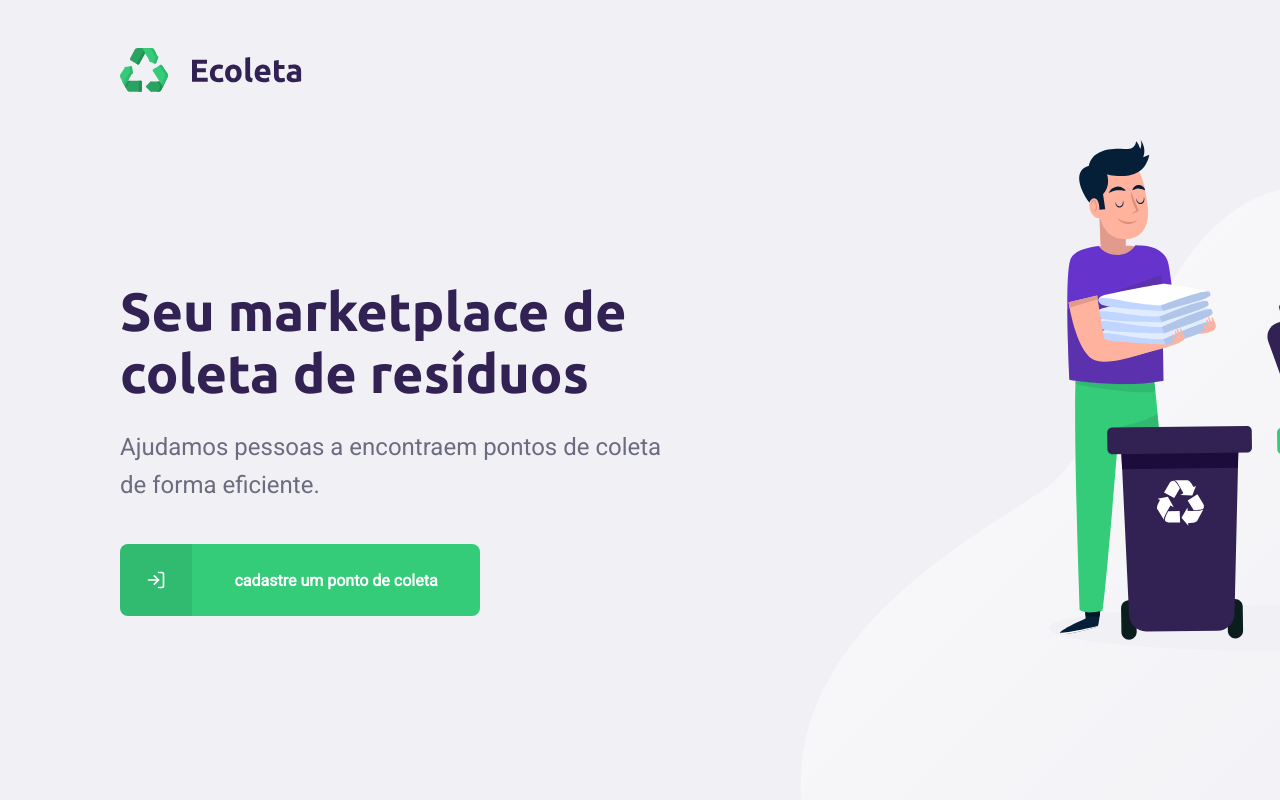
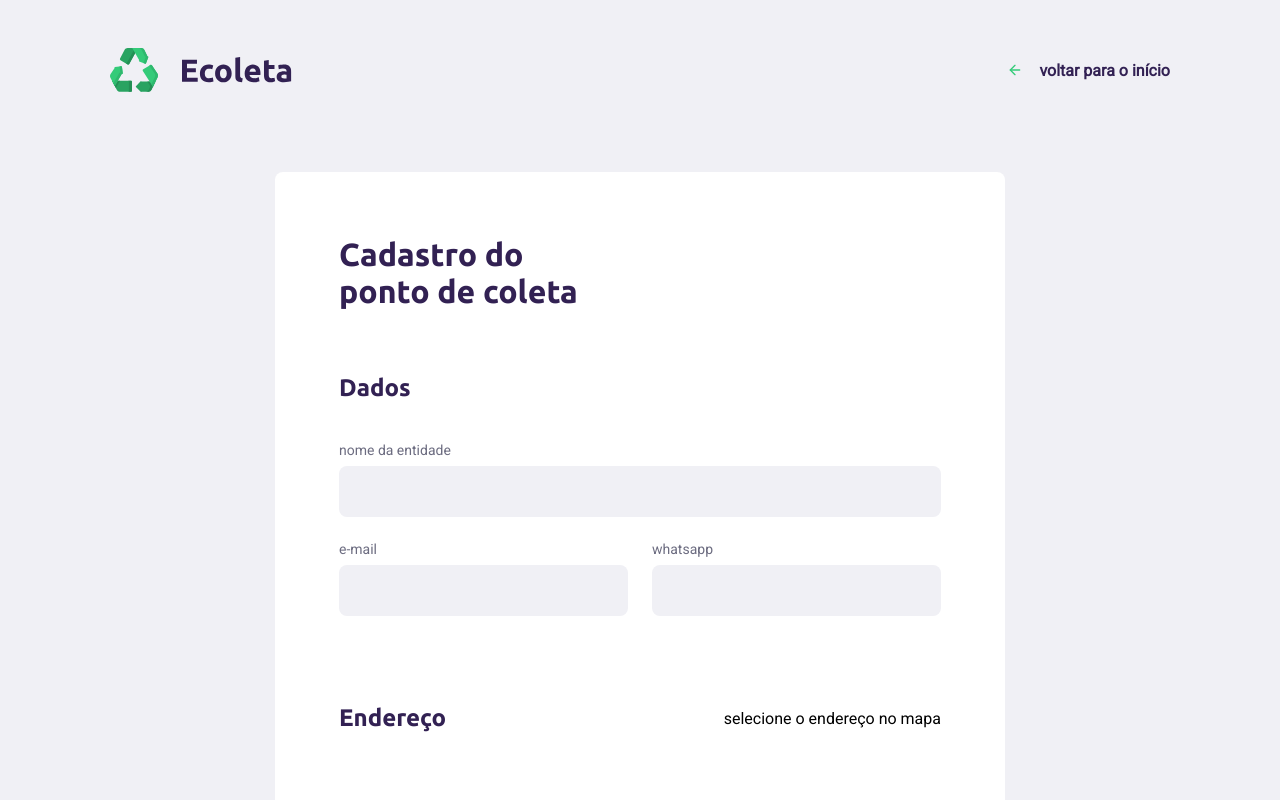
Before and after one commit to coderamos/application-ecodev-frontend, a React (Create React App) app: page /create-point in a window 1280 px wide. Shown: the top 800 px of the page. Built offline with nearby package versions, Linux system fonts and the light colour scheme.

Commit message:
Point page layout created

```diff
--- a/package.json
+++ b/package.json
@@ -14,6 +14,7 @@
     "react": "^16.13.1",
     "react-dom": "^16.13.1",
     "react-icons": "^3.10.0",
+    "react-router-dom": "^5.2.0",
     "react-scripts": "3.4.1",
     "styled-components": "^5.1.1",
     "typescript": "~3.7.2"
@@ -38,5 +39,8 @@
       "last 1 firefox version",
       "last 1 safari version"
     ]
+  },
+  "devDependencies": {
+    "@types/react-router-dom": "^5.1.5"
   }
 }
--- a/src/App.tsx
+++ b/src/App.tsx
@@ -1,13 +1,12 @@
 import React from "react";
 import "./App.css";
-import { Home } from "./pages";
 import { ThemeProvider } from "styled-components";
 import { theme } from "./styles";
-
+import Routes from "./routes";
 function App() {
   return (
     <ThemeProvider theme={theme}>
-      <Home />
+      <Routes />
     </ThemeProvider>
   );
 }
--- /dev/null
+++ b/src/components/header/index.tsx
@@ -0,0 +1,25 @@
+import React from "react";
+import { FiArrowLeft } from "react-icons/fi";
+
+import { HeaderWrapper, HeaderLink, LogoWrapper } from "./styles";
+import { logo } from "../../assets";
+
+interface HeaderProps {
+  hasBackButtom?: boolean;
+}
+
+const Header: React.FC<HeaderProps> = ({ hasBackButtom }) => {
+  return (
+    <HeaderWrapper>
+      <LogoWrapper src={logo} alt="ecodev" />
+      {hasBackButtom && (
+        <HeaderLink to="/">
+          <FiArrowLeft />
+          voltar para o início
+        </HeaderLink>
+      )}
+    </HeaderWrapper>
+  );
+};
+
+export default Header;
--- /dev/null
+++ b/src/components/header/styles.ts
@@ -0,0 +1,31 @@
+import styled from "styled-components";
+import { Link } from "react-router-dom";
+
+export const HeaderWrapper = styled.header`
+  margin: 48px 0 0;
+
+  @media ${(props) => props.theme.mediaQueries.md} {
+    margin: 48px auto 0;
+  }
+`;
+
+export const HeaderLink = styled(Link)`
+  align-items: center;
+  color: ${(props) => props.theme.colors.title};
+  display: flex;
+  font-weight: bold;
+  text-decoration: none;
+
+  svg {
+    color: ${(props) => props.theme.colors.primary};
+    margin-right: 16px;
+  }
+
+  @media ${(props) => props.theme.mediaQueries.md} {
+    svg {
+      margin-right: 4px;
+    }
+  }
+`;
+
+export const LogoWrapper = styled.img``;
--- /dev/null
+++ b/src/components/index.ts
@@ -0,0 +1,3 @@
+import Header from "./header";
+
+export { Header };
--- a/src/pages/createPoint/index.tsx
+++ b/src/pages/createPoint/index.tsx
@@ -1,9 +1,65 @@
 import React from "react";
 
-import { CreatePointContainer } from "./styles";
+import {
+  CreatePointContainer,
+  Form,
+  FormTitle,
+  FormFieldset,
+  FormLegendWrapper,
+  FormSubtitle,
+  FormTextAuxiliary,
+  FieldWrapper,
+  FieldGroupWrapper,
+  Label,
+  Input,
+} from "./styles";
+import { Header } from "../../components";
 
 const CreatePoint: React.FC = () => {
-  return <CreatePointContainer>create point/</CreatePointContainer>;
+  return (
+    <CreatePointContainer>
+      <Header hasBackButtom />
+      <Form>
+        <FormTitle>
+          Cadastro do <br />
+          ponto de coleta
+        </FormTitle>
+        <FormFieldset>
+          <FormLegendWrapper>
+            <FormSubtitle>Dados</FormSubtitle>
+          </FormLegendWrapper>
+          <FieldWrapper>
+            <Label htmlFor="name">nome da entidade</Label>
+            <Input type="text" name="name" id="name" />
+          </FieldWrapper>
+          <FieldGroupWrapper>
+            <FieldWrapper>
+              <Label htmlFor="email">e-mail</Label>
+              <Input type="email" name="email" id="email" />
+            </FieldWrapper>
+
+            <FieldWrapper>
+              <Label htmlFor="whatsapp">whatsapp</Label>
+              <Input type="text" name="whatsapp" id="whatsapp" />
+            </FieldWrapper>
+          </FieldGroupWrapper>
+        </FormFieldset>
+
+        <FormFieldset>
+          <FormLegendWrapper>
+            <FormSubtitle>Endereço</FormSubtitle>
+            <FormTextAuxiliary>selecione o endereço no mapa</FormTextAuxiliary>
+          </FormLegendWrapper>
+        </FormFieldset>
+
+        <FormFieldset>
+          <FormLegendWrapper>
+            <FormSubtitle>Ítems de coleta</FormSubtitle>
+          </FormLegendWrapper>
+        </FormFieldset>
+      </Form>
+    </CreatePointContainer>
+  );
 };
 
 export default CreatePoint;
--- a/src/pages/createPoint/styles.ts
+++ b/src/pages/createPoint/styles.ts
@@ -1,3 +1,103 @@
 import styled from "styled-components";
 
-export const CreatePointContainer = styled.div``;
+export const CreatePointContainer = styled.div`
+  margin: 0 auto;
+  max-width: 1100px;
+  padding: 0 20px;
+  width: 100%;
+
+  header {
+    align-items: center;
+    display: flex;
+    justify-content: space-between;
+    margin-top: 48px;
+  }
+`;
+
+export const Form = styled.form`
+  background: ${(props) => props.theme.colors.white};
+  border-radius: 8px;
+  display: flex;
+  flex-direction: column;
+  margin: 80px auto;
+  max-width: 730px;
+  padding: 64px;
+
+  @media ${(props) => props.theme.mediaQueries.md} {
+    padding: 20px;
+  }
+`;
+
+export const FormTitle = styled.h1`
+  color: ${(props) => props.theme.colors.title};
+  ${(props) => props.theme.fontTypes.FormTitle}
+`;
+
+export const FormFieldset = styled.fieldset`
+  border: 0;
+  margin-top: 64px;
+  min-inline-size: auto;
+`;
+
+export const FormLegendWrapper = styled.legend`
+  align-items: center;
+  display: flex;
+  justify-content: space-between;
+  margin-bottom: 40px;
+  width: 100%;
+`;
+
+export const FormSubtitle = styled.h2`
+  color: ${(props) => props.theme.colors.title};
+  ${(props) => props.theme.fontTypes.FormSubtitle}
+`;
+
+export const FormTextAuxiliary = styled.span``;
+
+export const FieldGroupWrapper = styled.div`
+  display: flex;
+  flex: 1;
+
+  div + div {
+    margin-left: 24px;
+  }
+
+  @media ${(props) => props.theme.mediaQueries.md} {
+    display: block;
+
+    div + div {
+      margin-left: 0;
+    }
+  }
+`;
+
+export const FieldWrapper = styled.div`
+  flex: 1;
+  display: flex;
+  flex-direction: column;
+  margin-bottom: 24px;
+`;
+
+export const Label = styled.label`
+  font-size: 14px;
+  margin-bottom: 8px;
+  color: ${(props) => props.theme.colors.text};
+`;
+
+export const Input = styled.input`
+  flex: 1;
+  background: #f0f0f5;
+  border-radius: 8px;
+  border: 0;
+  padding: 16px 24px;
+  font-size: 16px;
+  color: ${(props) => props.theme.colors.text};
+
+  &::placeholder {
+    color: ${(props) => props.theme.colors.placeholder};
+  }
+
+  &:disabled {
+    cursor: not-allowed;
+  }
+`;
--- a/src/pages/home/index.tsx
+++ b/src/pages/home/index.tsx
@@ -1,10 +1,11 @@
 import React from "react";
 import { FiLogIn } from "react-icons/fi";
+
+import { Header } from "../../components";
+
 import {
   HomeContainer,
   HomeContent,
-  Header,
-  LogoWrapper,
   MainWrapper,
   MainTitle,
   MainText,
@@ -12,21 +13,18 @@ import {
   ButtonIcon,
   ButtonText,
 } from "./styles";
-import { logo } from "../../assets";
 
 const Home: React.FC = () => {
   return (
     <HomeContainer>
       <HomeContent>
-        <Header>
-          <LogoWrapper src={logo} alt="ecodev" />
-        </Header>
+        <Header />
         <MainWrapper>
           <MainTitle>Seu marketplace de coleta de resíduos</MainTitle>
           <MainText>
             Ajudamos pessoas a encontraem pontos de coleta de forma eficiente.
           </MainText>
-          <ButtonWrapper href="/cadastro">
+          <ButtonWrapper to="/create-point">
             <ButtonIcon>
               <FiLogIn />
             </ButtonIcon>
--- a/src/pages/home/styles.ts
+++ b/src/pages/home/styles.ts
@@ -1,4 +1,6 @@
 import styled, { css } from "styled-components";
+import { Link } from "react-router-dom";
+
 import { homebackground } from "../../assets";
 
 const backgroundImage = css`
@@ -25,16 +27,6 @@ export const HomeContent = styled.div`
     text-align: center;
   }
 `;
-
-export const Header = styled.header`
-  margin: 48px 0 0;
-
-  @media ${(props) => props.theme.mediaQueries.md} {
-    margin: 48px auto 0;
-  }
-`;
-
-export const LogoWrapper = styled.img``;
 
 export const MainWrapper = styled.main`
   display: flex;
@@ -63,7 +55,7 @@ export const MainText = styled.p`
   ${(props) => props.theme.fontTypes.text}
 `;
 
-export const ButtonWrapper = styled.a`
+export const ButtonWrapper = styled(Link)`
   align-items: center;
   background: ${(props) => props.theme.colors.primary};
   border-radius: 8px;
--- /dev/null
+++ b/src/routes.tsx
@@ -0,0 +1,14 @@
+import React from "react";
+import { Route, BrowserRouter } from "react-router-dom";
+import { Home, CreatePoint } from "./pages";
+
+const Routes = () => {
+  return (
+    <BrowserRouter>
+      <Route component={Home} path="/" exact />
+      <Route component={CreatePoint} path="/create-point" />
+    </BrowserRouter>
+  );
+};
+
+export default Routes;
--- a/src/styles/theme/index.ts
+++ b/src/styles/theme/index.ts
@@ -4,6 +4,7 @@ export const colors = {
   primaryhover: "#2FB86E",
   text: "#6C6C80",
   title: "#322153",
+  placeholder: "#A0A0B2",
 
   white: "#FFFFFF",
 };
@@ -15,6 +16,12 @@ export const fontTypes = {
   text: {
     fontSize: 24,
     lineHeight: "38px",
+  },
+  formTitle: {
+    fontSize: 36,
+  },
+  formSubtitle: {
+    fontSize: 24,
   },
 };
 
```
Also changed, not shown: 2 other files (tests, documents, lock files or other folders).
